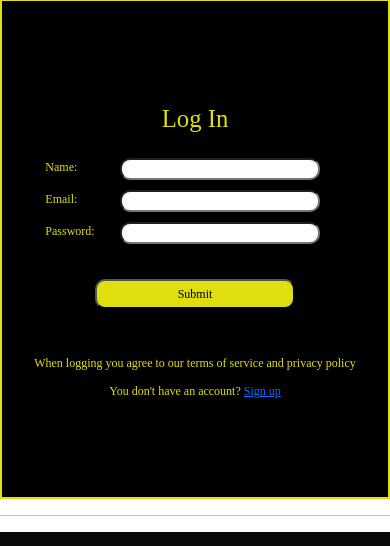
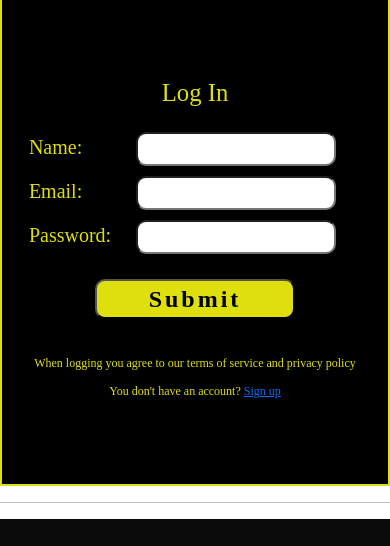
Before and after one commit to hcolela/plano-editor, a website: page pages/login.html in a window 390 px wide. Shown: the part 128-674 px from the top of the page. Drawn offline with nearby package versions, Linux system fonts and the light colour scheme; a web font is replaced by a local one.

Commit message:
commit efd

```diff
--- a/scss/base/_mediaquery.scss
+++ b/scss/base/_mediaquery.scss
@@ -1,4 +1,9 @@
 /*---------------------------Inicio Media Query--------------------------------*/
+@media screen and (max-width:1000px){
+    .navbar .container-fluid .navbar-brand img{
+        display: none;
+    }
+}
 @media screen and (max-width:750px){
     header h1{
         font-size: nth($font-size,12);
@@ -234,13 +239,19 @@
 @media screen and (max-width:650px){
     .sign__up{
         margin-top: 10px;
-        font-size: nth($font-size,5);
+        font-size: nth($font-size,6);
+        .sign__up__form{
+            font-size: nth($font-size,7);
+        }
     }
 }
 @media screen and (max-width:585px){
     .sign__up{
         font-size: nth($font-size,1);
         margin: 5px auto;
+        .sign__up__form{
+            font-size: nth($font-size,7);
+        }
     }
 }
 @media screen and (max-width:820px){
--- a/scss/components/_main.scss
+++ b/scss/components/_main.scss
@@ -416,7 +416,7 @@
     justify-content: center;
     align-items: center;
     margin: 15px 0px;
-    font-size: nth($font-size,7);
+    font-size: nth($font-size,8);
     border: 2px solid $color-secundario;
     h2{
         padding: 5px;
@@ -446,11 +446,14 @@
             .submit{
                 background-color: $color-secundario;
                 color: $color-principal;
-                height: 30px;
+                height: 40px;
                 border-radius: 10px;
-                margin-top: 25px;
-                margin-bottom: 25px;
+                margin-top: 15px;
+                margin-bottom: 15px;
                 text-align: center;
+                font-size: nth($font-size,9);
+                font-weight: bold;
+                letter-spacing: 3px;
             }
         }
     }
```
Also changed, not shown: css/estilos.css.
